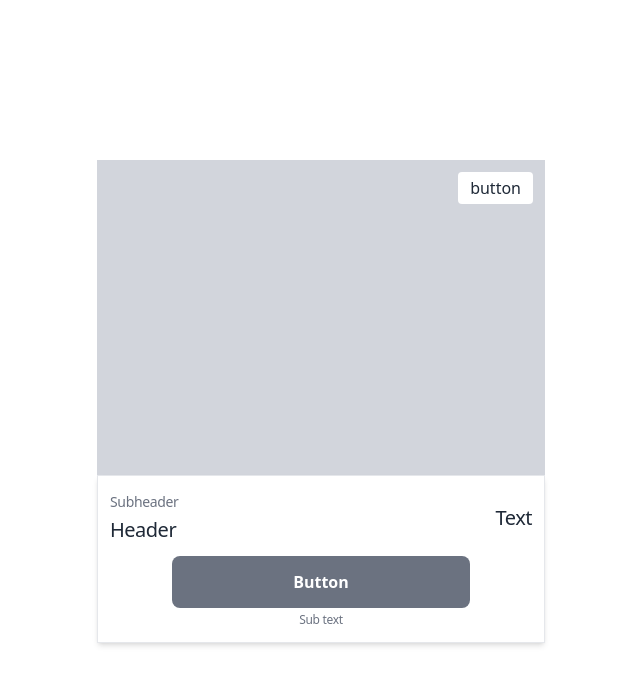
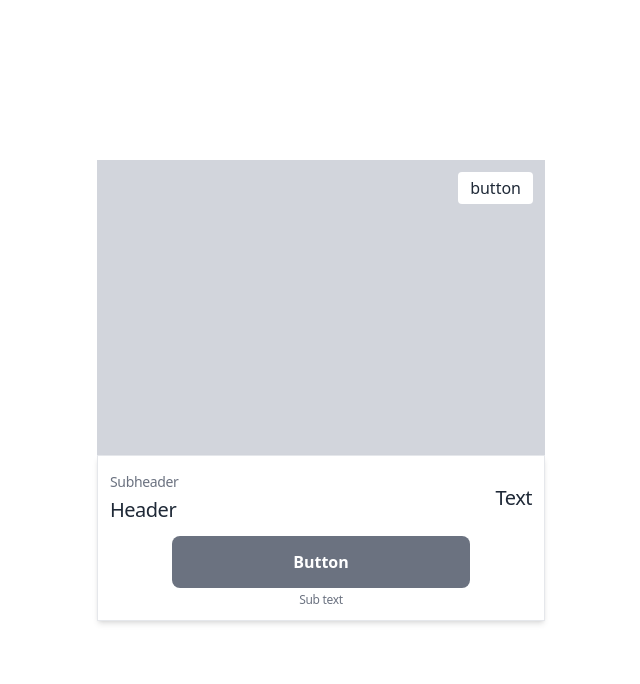
Before and after one commit to AnDIgnatova/tailwind-card, a website: page index.html in a window 1280 px wide. Shown: the whole page, without its empty margins (319-959 px from the left). Drawn offline with Linux system fonts and the light colour scheme.

Commit message:
правки

```diff
--- a/index.html
+++ b/index.html
@@ -24,7 +24,7 @@
             <button
                 class="absolute top-0 right-0 text-gray-800 px-3 py-1 rounded bg-white m-3 border-gray-200 font-medium">button</button>
         </div>
-        <div class="group bg-white border border-gray-200 shadow-md relative bottom-0 hover:bottom-40 duration-300 h-[168px] hover:h-[305px]">
+        <div class="group bg-white border border-gray-200 shadow-md relative bottom-5 hover:bottom-40 duration-300 h-[166px] hover:h-[306px]">
             <div class="p-3 pt-4 flex justify-between items-center">
                 <div class="">
                     <p class="mb-1 text-sm font-normal tracking-tight text-gray-500">Subheader</p>
```
Also changed, not shown: css/style.css.
